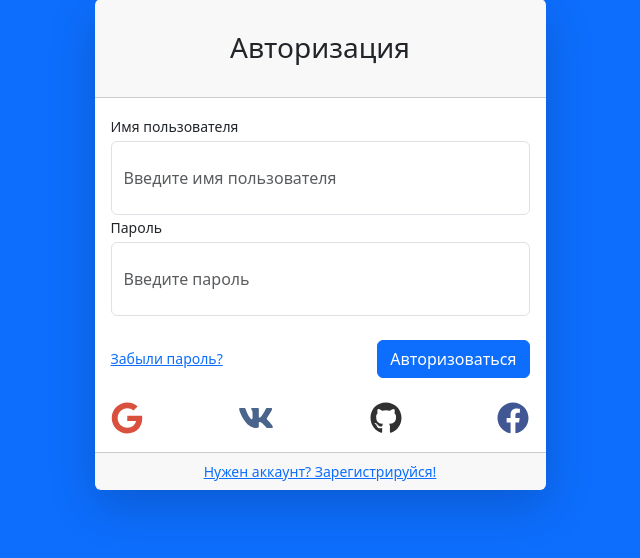
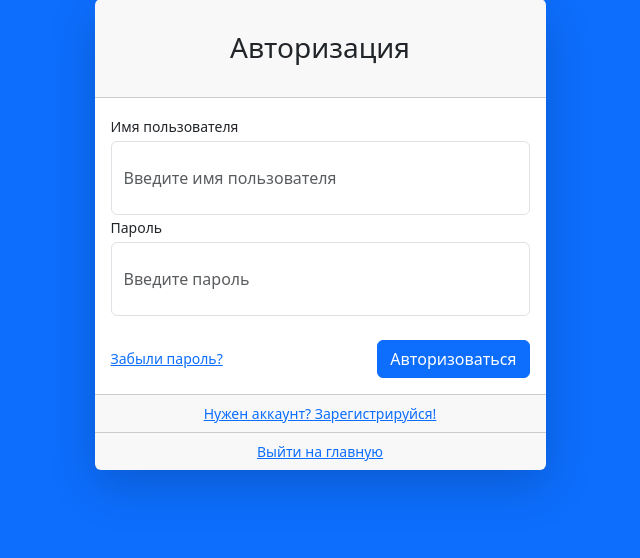
Before and after one commit to SegynAK10/pet, a Django app: page /login in a window 1280 px wide. Shown: the part 187-745 px from the top of the page, without its empty margins (320-960 px from the left). Run offline with Django 4.2, Linux system fonts and the light colour scheme.

Commit message:
подключенны переходы на странницы в html

```diff
--- a/pet_project/users/templates/users/login.html
+++ b/pet_project/users/templates/users/login.html
@@ -50,26 +50,30 @@
                                             <a class="small" href="#">Забыли пароль?</a>
                                             <input class="btn btn-primary" type="submit" value="Авторизоваться">
                                         </div>
-                                        <div
-                                            class="form-group d-flex align-items-center justify-content-between mt-4 mb-0">
-                                            <a href="#">
-                                                <i class="fab fa-google fa-2x" style="color: #d9503e;"></i>
-                                            </a>
-                                            <a href="#">
-                                                <i class="fab fa-vk fa-2x" style="color: #4a658b;"></i>
-                                            </a>
-                                            <a href="#">
-                                                <i class="fab fa-github fa-2x" style="color: #303030;"></i>
-                                            </a>
-                                            <a href="#">
-                                                <i class="fab fa-facebook fa-2x" style="color: #405794;"></i>
-                                            </a>
-                                        </div>
+<!--                                        РЕГЕСТРАЦИЯ через APPI-->
+<!--                                        <div-->
+<!--                                            class="form-group d-flex align-items-center justify-content-between mt-4 mb-0">-->
+<!--                                            <a href="#">-->
+<!--                                                <i class="fab fa-google fa-2x" style="color: #d9503e;"></i>-->
+<!--                                            </a>-->
+<!--                                            <a href="#">-->
+<!--                                                <i class="fab fa-vk fa-2x" style="color: #4a658b;"></i>-->
+<!--                                            </a>-->
+<!--                                            <a href="#">-->
+<!--                                                <i class="fab fa-github fa-2x" style="color: #303030;"></i>-->
+<!--                                            </a>-->
+<!--                                            <a href="#">-->
+<!--                                                <i class="fab fa-facebook fa-2x" style="color: #405794;"></i>-->
+<!--                                            </a>-->
+<!--                                        </div>-->
                                     </form>
                                 </div>
                                 <div class="card-footer text-center">
-                                    <div class="small"><a href="register.html">Нужен аккаунт? Зарегистрируйся!</a></div>
+                                    <div class="small"><a href="{% url 'register' %}">Нужен аккаунт? Зарегистрируйся!</a></div>
                                 </div>
+                                <div class="card-footer text-center">
+                                    <div class="small"><a href="{% url 'index' %}">Выйти на главную</a></div>
+                                 </div>
                             </div>
                         </div>
                     </div>
--- a/pet_project/users/templates/users/register.html
+++ b/pet_project/users/templates/users/register.html
@@ -89,7 +89,10 @@
                                     </form>
                                 </div>
                                 <div class="card-footer text-center">
-                                    <div class="small"><a href="login.html">Уже есть аккаунт? Авторизоваться</a></div>
+                                    <div class="small"><a href="{% url 'login' %}">Уже есть аккаунт? Авторизоваться</a></div>
+                                </div>
+                                <div class="card-footer text-center">
+                                    <div class="small"><a href="{% url 'index' %}">Выйти на главную</a></div>
                                 </div>
                             </div>
                         </div>
```
Also changed, not shown: pet_project/landing_page/templates/landing_page/index.html (+9 -1 lines), pet_project/users/templates/users/profile.html (+5 -13 lines).
